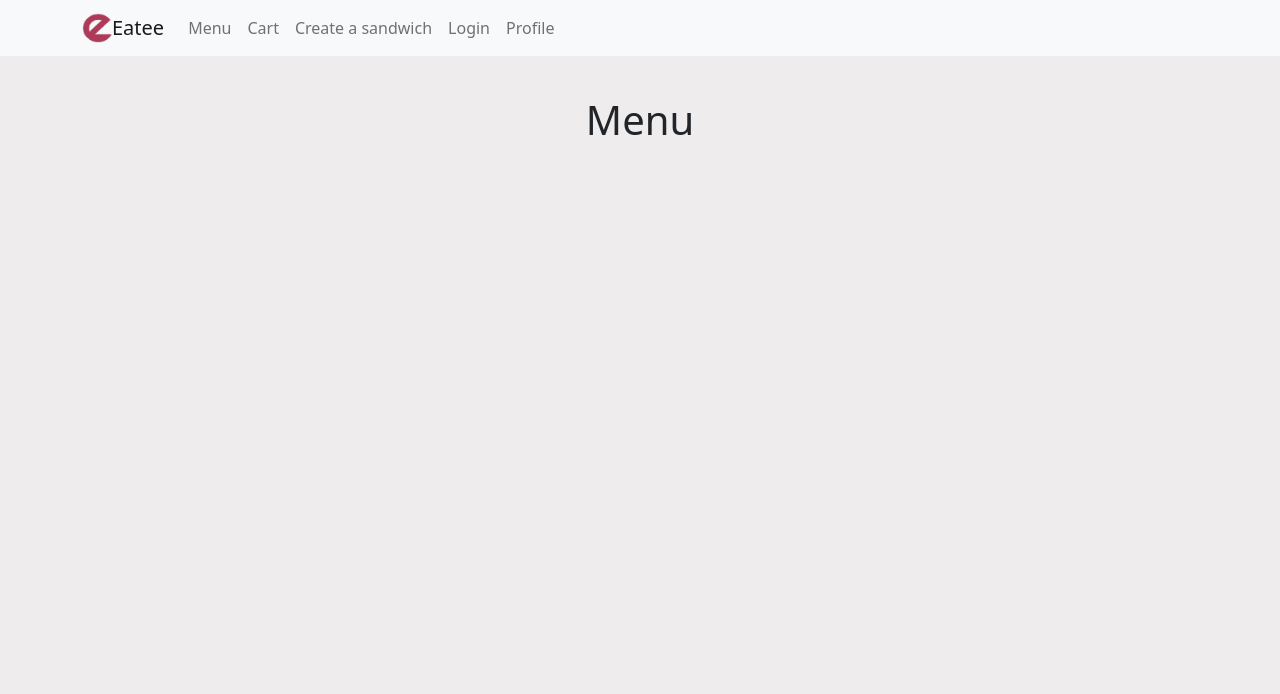
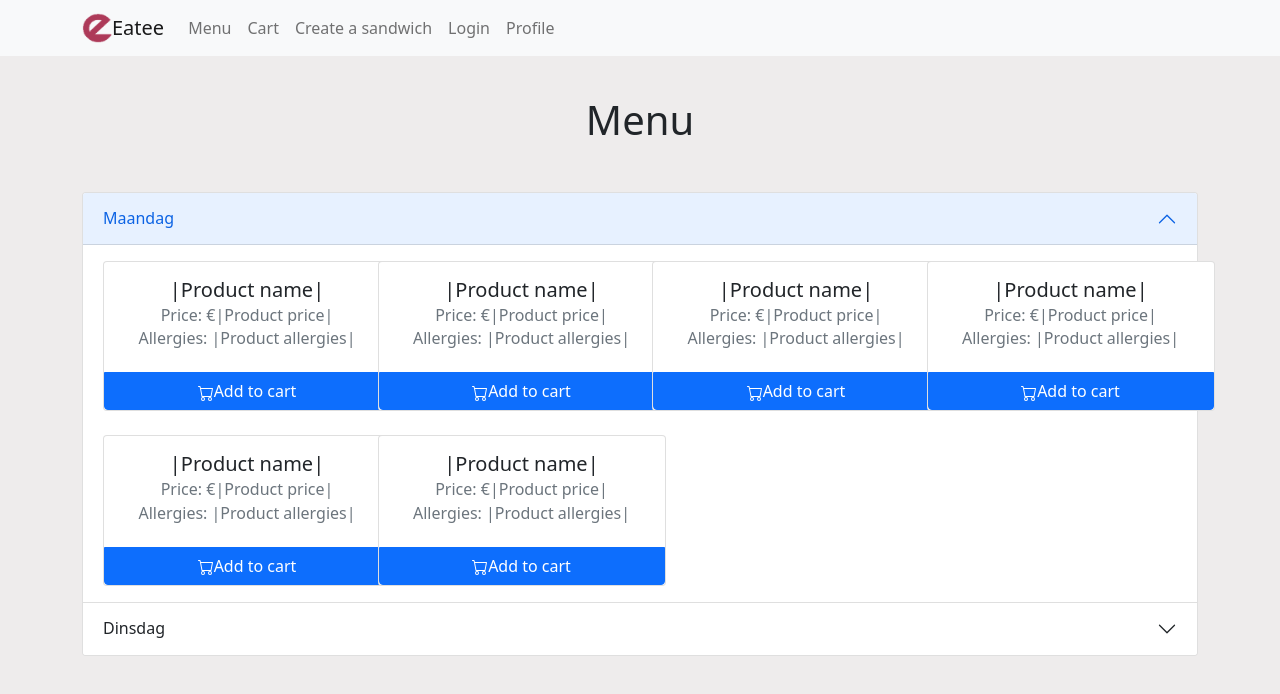
Before and after one commit to Nabil-Lahssini/web-app-callback-cats, a React (Create React App) app in the folder callbackcats/: page /menu in a window 1280 px wide. Shown: the top 694 px of the page. Built offline with nearby package versions, Linux system fonts and the light colour scheme.

Commit message:
Layout products on menu

```diff
--- a/callbackcats/src/components/Menu.js
+++ b/callbackcats/src/components/Menu.js
@@ -1,4 +1,5 @@
 import { useState } from "react";
+import { Card, Button, Accordion, Row, Col } from "react-bootstrap"
 
 const Menu = _ => {
     const [menus, setMenus] = useState([]);
@@ -11,7 +12,61 @@ const Menu = _ => {
             </div>
 
             <div className="container">
+                <Accordion defaultActiveKey="0">
+                    <Accordion.Item eventKey="0">
+                        <Accordion.Header>Maandag</Accordion.Header>
 
+                        <Accordion.Body>
+                            <Row xs={1} md={4} className="g-4">
+                                {Array.from({ length: 6 }).map((_, idx) => (
+                                    <Col>
+                                        <Card style={{ width: '18rem' }}>
+                                            <Card.Body>
+                                                <Card.Title>|Product name|</Card.Title>
+                                                <Card.Subtitle className="mb-2 text-muted">Price: &euro;|Product price|</Card.Subtitle>
+                                                <Card.Subtitle className="mb-2 text-muted">Allergies: |Product allergies|</Card.Subtitle>
+                                            </Card.Body>
+
+                                            <Button variant="primary" className="rounded-0 rounded-bottom">
+                                                <svg xmlns="http://www.w3.org/2000/svg" width="16" height="16" fill="currentColor" class="bi bi-cart" viewBox="0 0 16 16">
+                                                <path d="M0 1.5A.5.5 0 0 1 .5 1H2a.5.5 0 0 1 .485.379L2.89 3H14.5a.5.5 0 0 1 .491.592l-1.5 8A.5.5 0 0 1 13 12H4a.5.5 0 0 1-.491-.408L2.01 3.607 1.61 2H.5a.5.5 0 0 1-.5-.5zM3.102 4l1.313 7h8.17l1.313-7H3.102zM5 12a2 2 0 1 0 0 4 2 2 0 0 0 0-4zm7 0a2 2 0 1 0 0 4 2 2 0 0 0 0-4zm-7 1a1 1 0 1 1 0 2 1 1 0 0 1 0-2zm7 0a1 1 0 1 1 0 2 1 1 0 0 1 0-2z"/>
+                                                </svg>
+                                                Add to cart
+                                            </Button>
+                                        </Card>
+                                    </Col>
+                                ))}
+                            </Row>
+                        </Accordion.Body>
+                    </Accordion.Item>
+
+                    <Accordion.Item eventKey="1">
+                        <Accordion.Header>Dinsdag</Accordion.Header>
+
+                        <Accordion.Body>
+                            <Row xs={1} md={4} className="g-4">
+                                {Array.from({ length: 5 }).map((_, idx) => (
+                                    <Col>
+                                        <Card style={{ width: '18rem' }}>
+                                            <Card.Body>
+                                                <Card.Title>|Product name|</Card.Title>
+                                                <Card.Subtitle className="mb-2 text-muted">Price: &euro;|Product price|</Card.Subtitle>
+                                                <Card.Subtitle className="mb-2 text-muted">Allergies: |Product allergies|</Card.Subtitle>
+                                            </Card.Body>
+
+                                            <Button variant="primary" className="rounded-0 rounded-bottom">
+                                                <svg xmlns="http://www.w3.org/2000/svg" width="16" height="16" fill="currentColor" class="bi bi-cart" viewBox="0 0 16 16">
+                                                <path d="M0 1.5A.5.5 0 0 1 .5 1H2a.5.5 0 0 1 .485.379L2.89 3H14.5a.5.5 0 0 1 .491.592l-1.5 8A.5.5 0 0 1 13 12H4a.5.5 0 0 1-.491-.408L2.01 3.607 1.61 2H.5a.5.5 0 0 1-.5-.5zM3.102 4l1.313 7h8.17l1.313-7H3.102zM5 12a2 2 0 1 0 0 4 2 2 0 0 0 0-4zm7 0a2 2 0 1 0 0 4 2 2 0 0 0 0-4zm-7 1a1 1 0 1 1 0 2 1 1 0 0 1 0-2zm7 0a1 1 0 1 1 0 2 1 1 0 0 1 0-2z"/>
+                                                </svg>
+                                                Add to cart
+                                            </Button>
+                                        </Card>
+                                    </Col>
+                                ))}
+                            </Row>
+                        </Accordion.Body>
+                    </Accordion.Item>
+                </Accordion>
             </div>
 
         </div>
```
Also changed, not shown: 2 other files (tests, documents, lock files or other folders).
